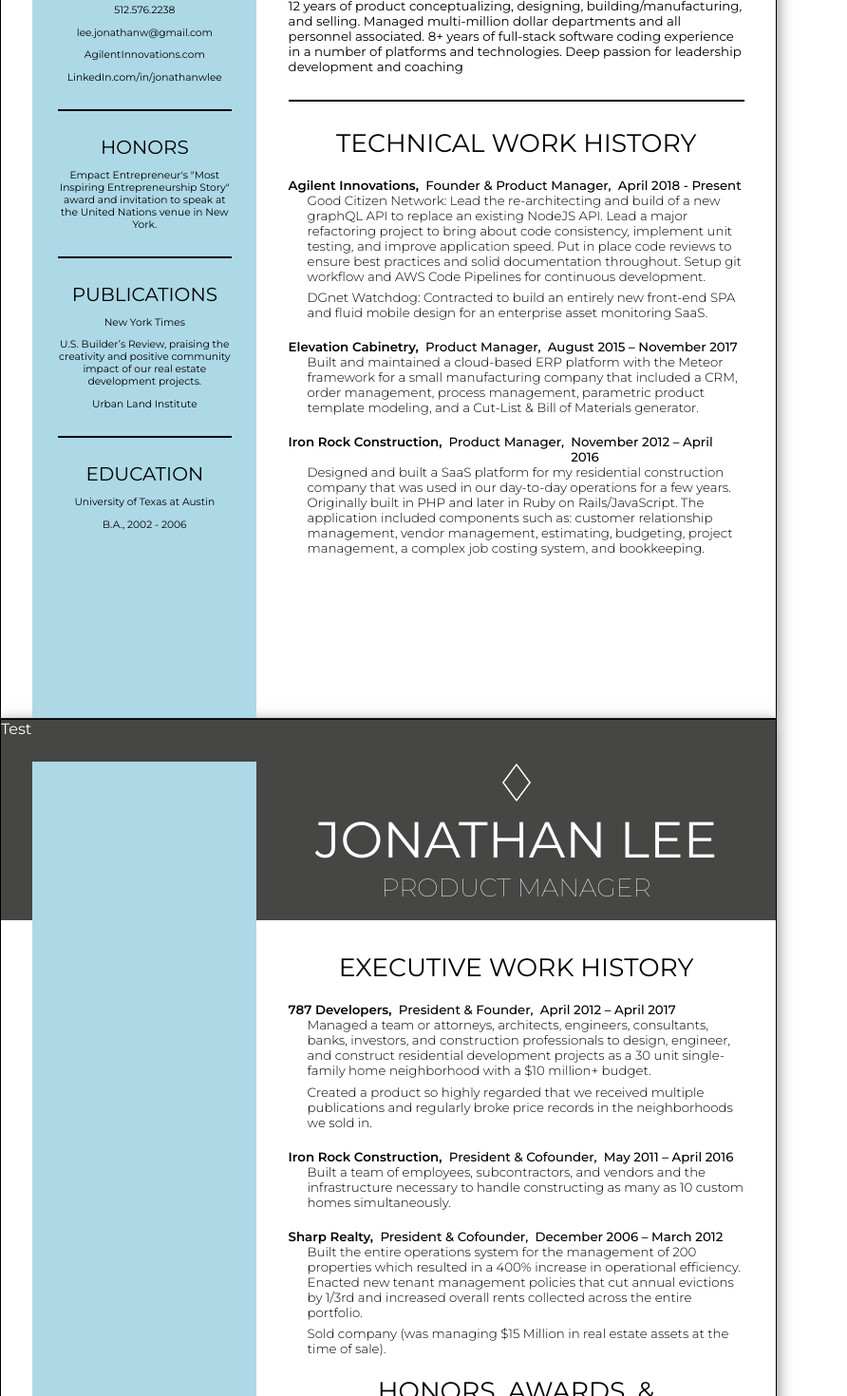
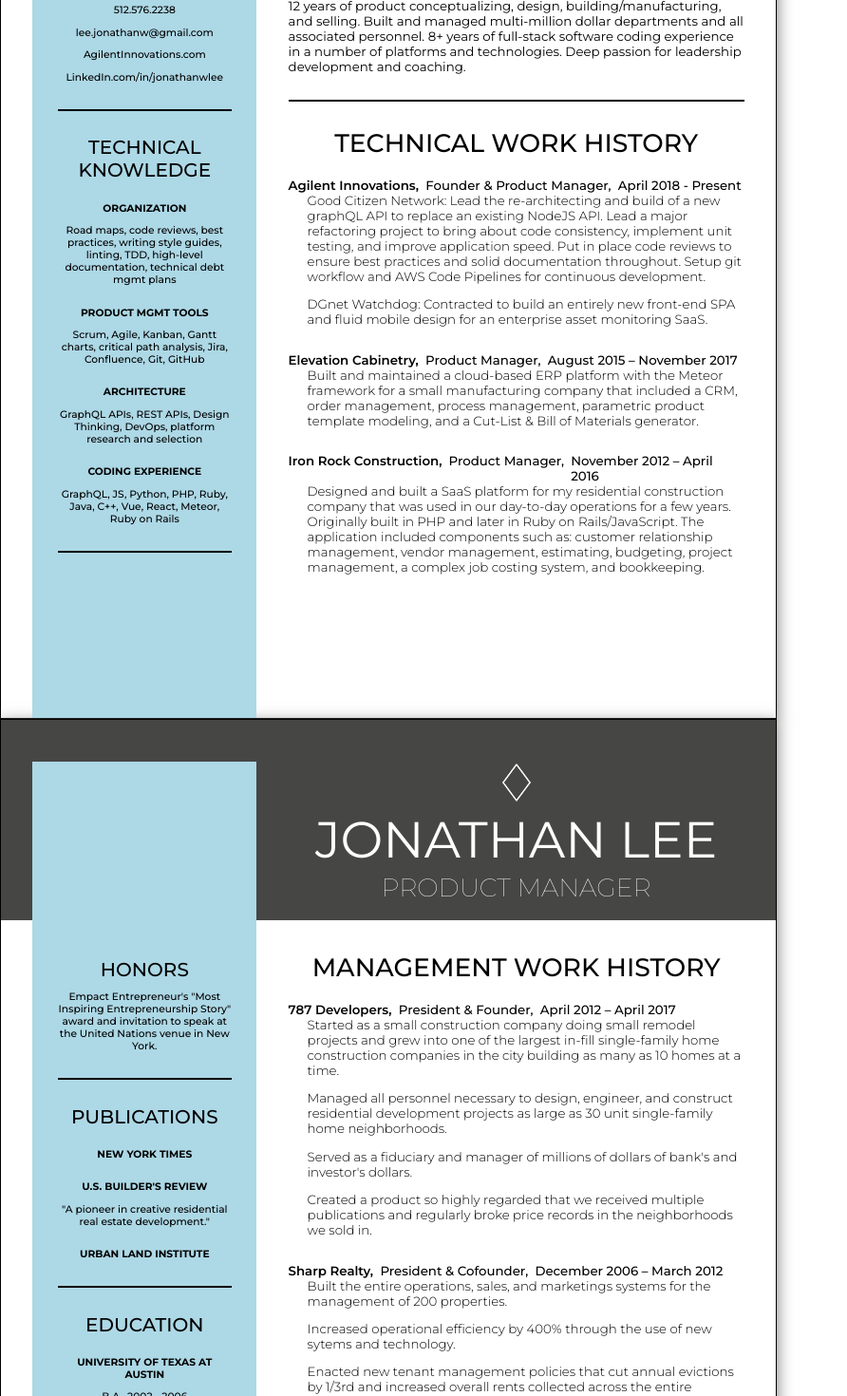
Before and after one commit to jonathan1028/ai-website, a Vue app: page /#/resume in a window 1280 px wide. Shown: the part 300-1770 px from the top of the page at 95% size, without its empty margins (0-892 px from the left). Built offline with nearby package versions, Linux system fonts and the light colour scheme.

Commit message:
Resume updates

```diff
--- a/src/components/Resume.vue
+++ b/src/components/Resume.vue
@@ -38,36 +38,27 @@
         <div class="section-break"></div>
         <div class="section">
           <div class="section-title">
-            Honors
+            Technical Knowledge
           </div>
-          <div class="item">Empact Entrepreneur's "Most Inspiring Entrepreneurship Story" award and invitation to speak at the United Nations venue in New York.</div>
+          <div class="subsection">Organization</div>
+          <div class="item">Road maps, code reviews, best practices, writing style guides, linting, TDD, high-level documentation, technical debt mgmt plans</div>
+          <div class="subsection">Product Mgmt Tools</div>
+          <div class="item">Scrum, Agile, Kanban, Gantt charts, critical path analysis, Jira, Confluence, Git, GitHub</div>
+          <div class="subsection">Architecture</div>
+          <div class="item">GraphQL APIs, REST APIs, Design Thinking, DevOps, platform research and selection</div>
+          <div class="subsection">Coding Experience</div>
+          <div class="item">GraphQL, JS, Python, PHP, Ruby, Java, C++, Vue, React, Meteor, Ruby on Rails</div>
         </div>
         <div class="section-break"></div>
-        <div class="section">
-          <div class="section-title">
-            Publications
-          </div>
-          <div class="item">New York Times</div>
-          <div class="item">U.S. Builder’s Review, praising the creativity and positive community impact of our real estate development projects.</div>
-          <div class="item">Urban Land Institute</div>
-        </div>
-        <div class="section-break"></div>
-        <div class="section">
-          <div class="section-title">
-            Education
-          </div>
-          <div class="item">University of Texas at Austin</div>
-          <div class="item">B.A., 2002 - 2006</div>
-        </div>
       </div>
       <div class="right-column">
         <div class="section">
           <div class="section-title">Profile</div>
           <div class="profile-text">
-            12 years of product conceptualizing, designing, building/manufacturing, and selling.
-            Managed multi-million dollar departments and all personnel associated.
+            12 years of product conceptualizing, design, building/manufacturing, and selling.
+            Built and managed multi-million dollar departments and all associated personnel.
             8+ years of full-stack software coding experience in a number of platforms and technologies.
-            Deep passion for leadership development and coaching
+            Deep passion for leadership development and coaching.
           </div>
         </div>
         <div class="section-break"></div>
@@ -124,30 +115,51 @@
         </div>
       </div>
       <div class="left-header">
-        <div>Test</div>
+        <div></div>
       </div>
       <div class="left-column">
-
+        <div class="page2-offset"></div>
+        <div class="section">
+          <div class="section-title">
+            Honors
+          </div>
+          <div class="item">Empact Entrepreneur's "Most Inspiring Entrepreneurship Story" award and invitation to speak at the United Nations venue in New York.</div>
+        </div>
+        <div class="section-break"></div>
+        <div class="section">
+          <div class="section-title">
+            Publications
+          </div>
+          <div class="subsection">New York Times</div>
+          <div class="subsection">U.S. Builder's Review</div>
+          <div class="item">"A pioneer in creative residential real estate development."</div>
+          <div class="subsection">Urban Land Institute</div>
+        </div>
+        <div class="section-break"></div>
+        <div class="section">
+          <div class="section-title">
+            Education
+          </div>
+          <div class="subsection">University of Texas at Austin</div>
+          <div class="item">B.A., 2002 - 2006</div>
+        </div>
       </div>
       <div class="right-column">
         <div class="section">
-          <div class="section-title">Executive Work History</div>
+          <div class="section-title">Management Work History</div>
           <div class="job">
             <div class="job-header">
               <div class="company">787 Developers, &nbsp;</div>
               <div class="position">President &amp; Founder, &nbsp;</div>
               <div class="time">April 2012 – April 2017</div>
             </div>
-            <div class="experience">Managed a team or attorneys, architects, engineers, consultants, banks, investors, and construction professionals to design, engineer, and construct residential development projects as a 30 unit single-family home neighborhood with a $10 million+ budget.</div>
+            <div class="experience">Started as a small construction company doing small remodel projects and grew into one
+              of the largest in-fill single-family home construction companies in the city building as many as 10 homes at a time.
+              </div>
+            <div class="experience">Managed all personnel necessary to design, engineer, and construct residential development projects as large as 30 unit single-family home neighborhoods.</div>
+
+            <div class="experience">Served as a fiduciary and manager of millions of dollars of bank's and investor's dollars.</div>
             <div class="experience">Created a product so highly regarded that we received multiple publications and regularly broke price records in the neighborhoods we sold in.</div>
-          </div>
-          <div class="job">
-            <div class="job-header">
-              <div class="company">Iron Rock Construction, &nbsp;</div>
-              <div class="position">President &amp; Cofounder, &nbsp;</div>
-              <div class="time">May 2011 – April 2016</div>
-            </div>
-            <div class="experience">Built a team of employees, subcontractors, and vendors and the infrastructure necessary to handle constructing as many as 10 custom homes simultaneously.</div>
           </div>
           <div class="job">
             <div class="job-header">
@@ -155,15 +167,11 @@
               <div class="position">President &amp; Cofounder, &nbsp;</div>
               <div class="time">December 2006 – March 2012</div>
             </div>
-            <div class="experience">Built the entire operations system for the management of 200 properties which resulted in a 400% increase in operational efficiency. Enacted new tenant management policies that cut annual evictions by 1/3rd and increased overall rents collected across the entire portfolio.</div>
+            <div class="experience">Built the entire operations, sales, and marketings systems for the management of 200 properties.</div>
+            <div class="experience">Increased operational efficiency by 400% through the use of new sytems and technology.</div>
+            <div class="experience">Enacted new tenant management policies that cut annual evictions by 1/3rd and increased overall rents collected across the entire portfolio.</div>
             <div class="experience">Sold company (was managing $15 Million in real estate assets at the time of sale).</div>
           </div>
-          <div class="section-title">Honors, Awards, &amp; Publications</div>
-          <div class="experience">Publications in the New York Times, U.S. Builder’s Review, and Urban Land Institute praising the creativity and positive community impact of our real estate development projects.</div>
-          <div class="experience">Selected by Empact Entrepreneurs for the "Most Inspiring Entrepreneurship Story" award and invited to speak at the United Nations venue in New York.</div>
-          <div class="section-title">Education &amp; Certifications</div>
-          <div class="experience">University of Texas at Austin - BA, 2002 – 2006, Studied business operations, computer science, trend creation, demographic analysis</div>
-          <div class="experience">Other Coursework: AWS Certified Solutions Architect, Deep Learning</div>
         </div>
       </div>
     </div>
@@ -258,10 +266,14 @@
         }
         margin-bottom: 10pt;
       }
+      .page2-offset {
+        margin-top: 140pt;
+      }
       .section {
         color: black;
         text-align: center;
         font-size: 8pt;
+        font-weight: 500;
         .section-title {
           font-size: 15pt;
           text-transform: uppercase;
@@ -269,6 +281,12 @@
         .item {
           margin-top: 8pt;
         }
+      }
+      .subsection {
+        margin-top: 16pt;
+        font-size: 12;
+        text-transform: uppercase;
+        font-weight: 700;
       }
       .section-break {
         border: 0.15vh solid black;
@@ -283,6 +301,7 @@
       .section {
         .section-title {
           font-size: 20pt;
+          font-weight: 500;
           text-transform: uppercase;
           text-align: center;
           margin-bottom: 15pt;
@@ -297,7 +316,7 @@
       }
       .job {
         font-size: 10pt;
-        margin-bottom: 15pt;
+        margin-bottom: 20pt;
         .job-header {
           display: flex;
           align-items: center;
@@ -310,7 +329,7 @@
         .experience {
           margin-left: 15pt;
           font-weight: 300;
-          margin-bottom: 5pt;
+          margin-bottom: 10pt;
         }
       }
     }
```
